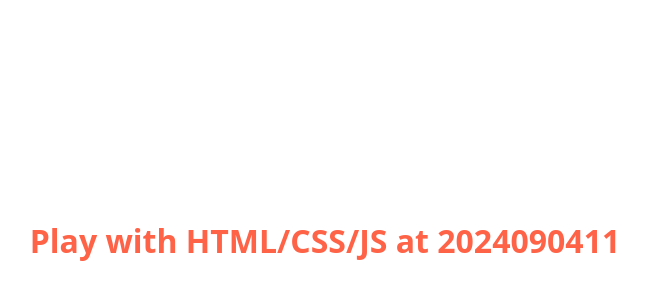
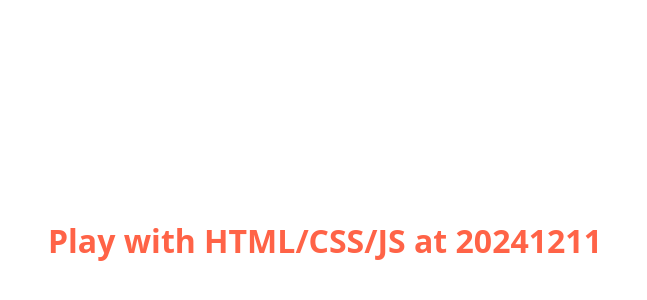
Before and after one commit to examples-hub/h5-profile-landing-page, a plain HTML site: page index.html in a window 1280 px wide. Shown: the part 160-460 px from the top of the page, without its empty margins (315-962 px from the left). Drawn offline with Linux system fonts and the light colour scheme.

```diff
--- a/index.html
+++ b/index.html
@@ -12,7 +12,7 @@
   </head>
 
   <body style="background-color: white">
-    <h1>Play with HTML/CSS/JS at 2024090411</h1>
+    <h1>Play with HTML/CSS/JS at 20241211</h1>
     <!-- <script with type="module" will defer by default -->
     <script type="module" src="./script.mjs"></script>
     <script>
```
Also changed, not shown: README.md, 3 other files.
